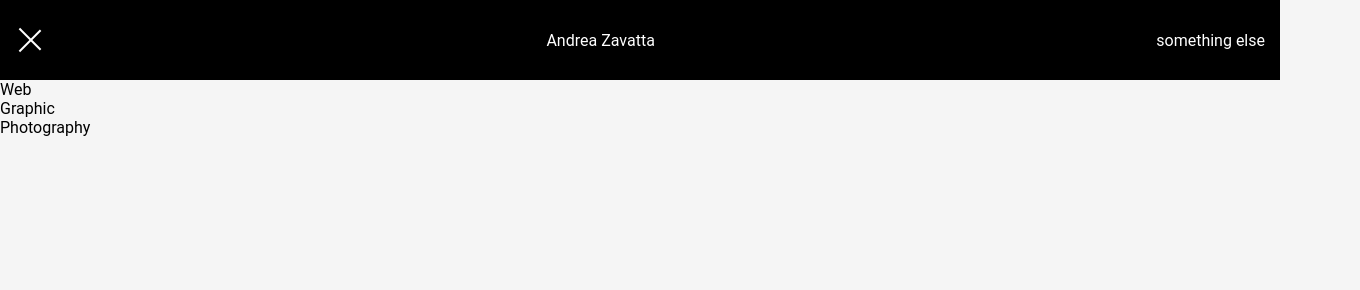
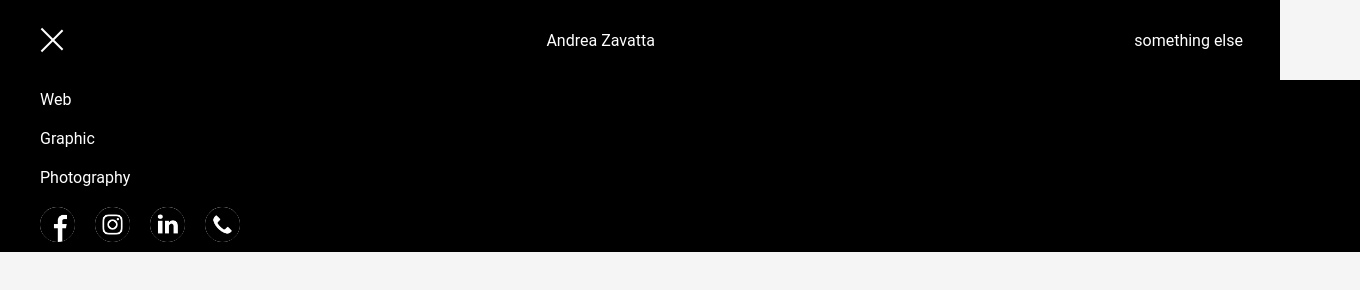
Before and after one commit to AndreaZavatta/Portfolio, a plain HTML site: page index.html in a window 1280 px wide. Both pictures are taken after a click on the element 30 px from the left and 40 px from the top of the page. Shown: the whole page, 1360 px wide, since content can reach past the window. Drawn offline with Linux system fonts and the light colour scheme.

Commit message:
add social-icons to navbar

```diff
--- a/index.html
+++ b/index.html
@@ -25,6 +25,12 @@
         <div class="category">Web</div>
         <div class="category">Graphic</div>
         <div class="category">Photography</div>
+        <div class="category social">
+          <div class="social-icon"><a href=""><img src="sources/icons/facebook.png"></a></div>
+          <div class="social-icon"><a href="https://www.instagram.com/andreazavatta/"><img src="sources/icons/instagram.png" alt=""></a></div>
+          <div class="social-icon"><a href="https://www.linkedin.com/in/andreazavatta/"><img src="sources/icons/linkedin.png" alt=""></a></div>
+          <div class="social-icon"><a href=""><img src="sources/icons/phone-call.png" alt=""></a></div>
+        </div>
       </div>
     </header>
 
--- a/style.scss
+++ b/style.scss
@@ -5,17 +5,7 @@ body{
     margin: 0;
     padding: 0;
 }
-.categories{
-    opacity: 0;
-    &.is-active{
-        transition: opacity 0.3s ease-in-out;
-        opacity: 1;
-    }
-    &:not(.is-active){
-        transition: opacity 0.3s ease-in-out;
-        opacity: 0;
-    }
-}
+header{
     nav{
         height: 80px;
         color : white;
@@ -23,7 +13,7 @@ nav{
         justify-content: space-between;
         background-color: black;
         align-items: center;
-    padding: 0 15px;
+        padding: 0 37px;
         .hamburger{
             height: 30px;
             width: 30px;
@@ -67,3 +57,44 @@ nav{
             transition: opacity 0.3s ease-in-out;
         }
     }
+    .categories{
+        opacity: 0;
+        &.is-active{
+            transition: opacity 0.3s ease-in-out;
+            opacity: 1;
+        }
+        &:not(.is-active){
+            transition: opacity 0.3s ease-in-out;
+            opacity: 0;
+        }
+        .category{
+            width: 100%;
+            background-color: black;
+            color: white;
+            padding: 10px 40px;
+            &:hover{
+                cursor: pointer;
+                color: green;
+            }
+        }
+        .social{
+            display: flex;
+            width: 100%;
+            .social-icon{
+                margin-right: 20px;
+                height: 35px;
+                width: 35px;
+                background-color: white;
+                border-radius: 50%;
+                &:hover{
+                    cursor: pointer;
+                }
+                img{
+                    height: 100%;
+                    width: 100%;
+                }
+            };
+            }
+        }
+
+    }
```
Also changed, not shown: sources/icons/facebook.png (added), sources/icons/instagram.png (added), sources/icons/linkedin.png (added), sources/icons/phone-call.png (added), style.css, 1 other file. Lines whose indentation alone changed are shown as unchanged.
